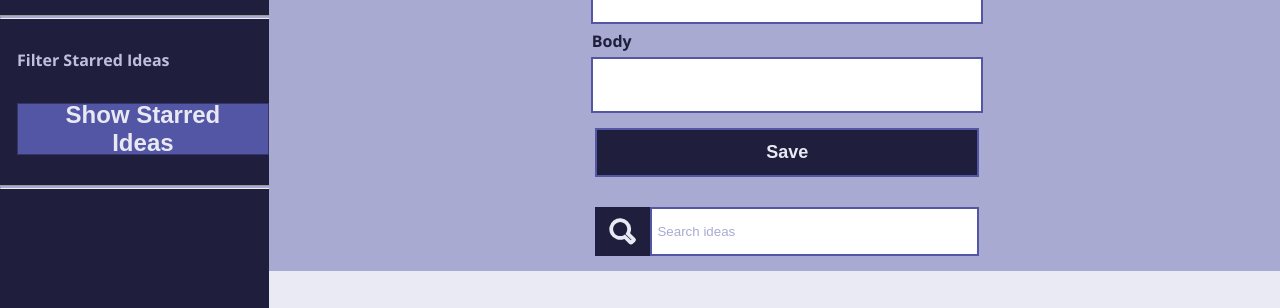
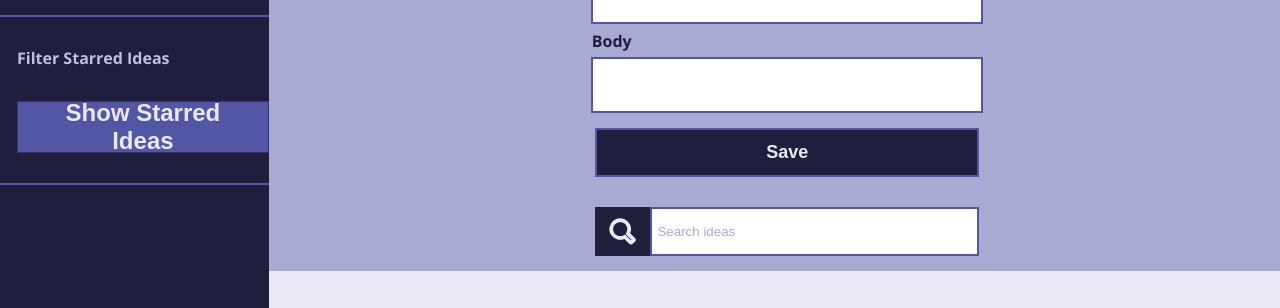
Before and after one commit to rachel-bock/ideabox, a plain HTML site: page index.html in a window 1280 px wide. Shown: the part 65-373 px from the top of the page. Drawn offline with nearby package versions, Linux system fonts and the light colour scheme.

Commit message:
Correct hr border width

```diff
--- a/index.html
+++ b/index.html
@@ -8,10 +8,10 @@
   <body>
     <nav>
       <h1>IdeaBox</h1>
-      <hr style="width:100%;text-align:left;margin-left:0;height:2px;background-color:#A9AAD2;">
+      <hr style="width:100%;text-align:left;margin-left:0;height:2px;background-color:#5356A4;">
       <h2>Filter Starred Ideas</h2>
       <button class='show-starred-ideas-button'>Show Starred Ideas</button>
-      <hr style="width:100%;text-align:left;margin-left:0;height:2px;background-color:#A9AAD2;">
+      <hr style="width:100%;text-align:left;margin-left:0;height:2px;background-color:#5356A4;">
       <div class='nav-divider'></div>
     </nav>
     <main>
--- a/styles.css
+++ b/styles.css
@@ -17,7 +17,13 @@ FILTER STARRED Ideas #BFBFDD */
 * {
   margin: 0;
   /* border: 2px solid red; */
-
+}
+hr {
+  border-width: 0;
+}
+html {
+  width: 100%;
+  height: 100%;
 }
 
 body {
@@ -76,7 +82,6 @@ nav > h2 {
   display: flex;
   align-items: center;
   justify-content: center;
-  /* border-bottom: 2px solid #353567; */
 }
 
 .nav-divider {
```
